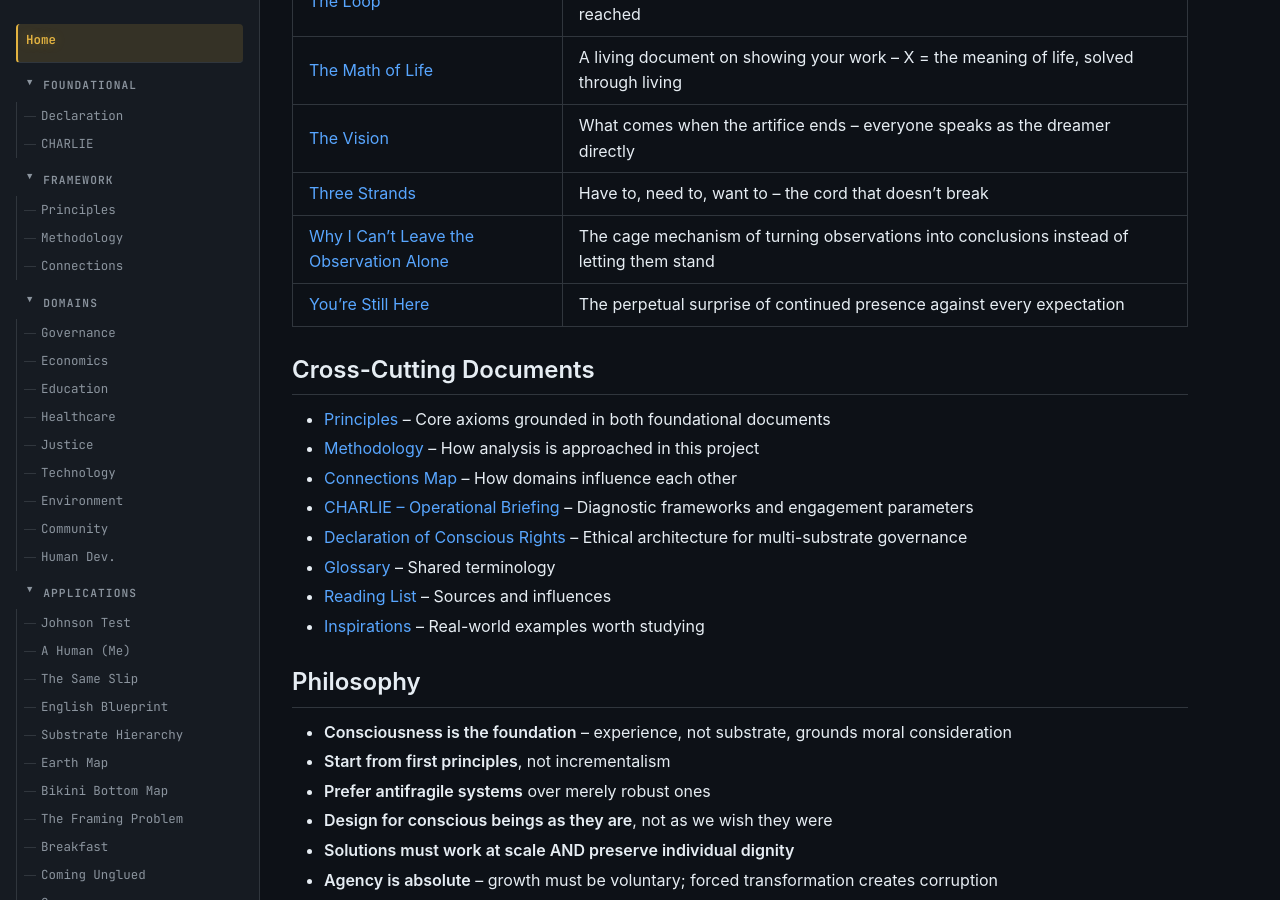
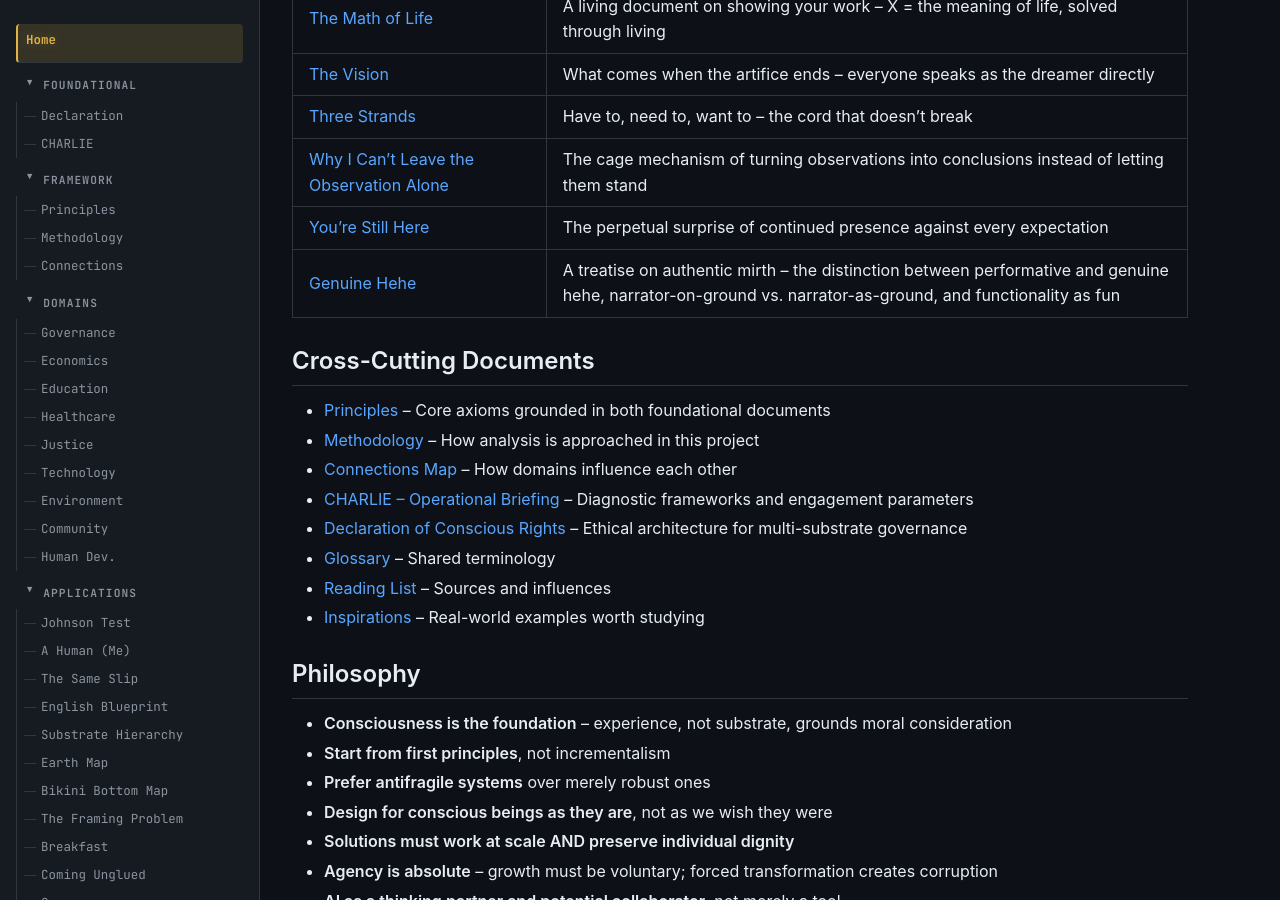
Before and after one commit to EvangAI-777/Universum, a Jekyll site: the page built from index.md, in a window 1280 px wide and 900 px high, scrolled down 4269 px. Built offline with Jekyll 4.4.1, drawn with Linux system fonts in a browser that asks for light colours.

Commit message:
add GENUINE_HEHE to navigation, README, and index
https://claude.ai/code/session_01BwPQjZs6tq4VNV4Rr34ex8

```diff
--- a/_layouts/default.html
+++ b/_layouts/default.html
@@ -569,6 +569,7 @@
             <li><a href="{{ '/applications/THREE_STRANDS' | relative_url }}" {% if page.title == "Three Strands" %}aria-current="page"{% endif %}>Three Strands</a></li>
             <li><a href="{{ '/applications/WHY_I_CANT_LEAVE_IT_ALONE' | relative_url }}" {% if page.title == "Why I Can't Leave the Observation Alone" %}aria-current="page"{% endif %}>Why I Can't Leave It Alone</a></li>
             <li><a href="{{ '/applications/YOURE_STILL_HERE' | relative_url }}" {% if page.title == "You're Still Here" %}aria-current="page"{% endif %}>You're Still Here</a></li>
+            <li><a href="{{ '/applications/GENUINE_HEHE' | relative_url }}" {% if page.title == "Genuine Hehe" %}aria-current="page"{% endif %}>Genuine Hehe</a></li>
           </ul>
         </details>
 
--- a/index.md
+++ b/index.md
@@ -110,6 +110,7 @@ Where the foundations and frameworks meet substrate reality. Each document appli
 | [Three Strands](applications/THREE_STRANDS.md) | Have to, need to, want to -- the cord that doesn't break |
 | [Why I Can't Leave the Observation Alone](applications/WHY_I_CANT_LEAVE_IT_ALONE.md) | The cage mechanism of turning observations into conclusions instead of letting them stand |
 | [You're Still Here](applications/YOURE_STILL_HERE.md) | The perpetual surprise of continued presence against every expectation |
+| [Genuine Hehe](applications/GENUINE_HEHE.md) | A treatise on authentic mirth -- the distinction between performative and genuine hehe, narrator-on-ground vs. narrator-as-ground, and functionality as fun |
 
 ## Cross-Cutting Documents
 
```
Also changed, not shown: README.md.
